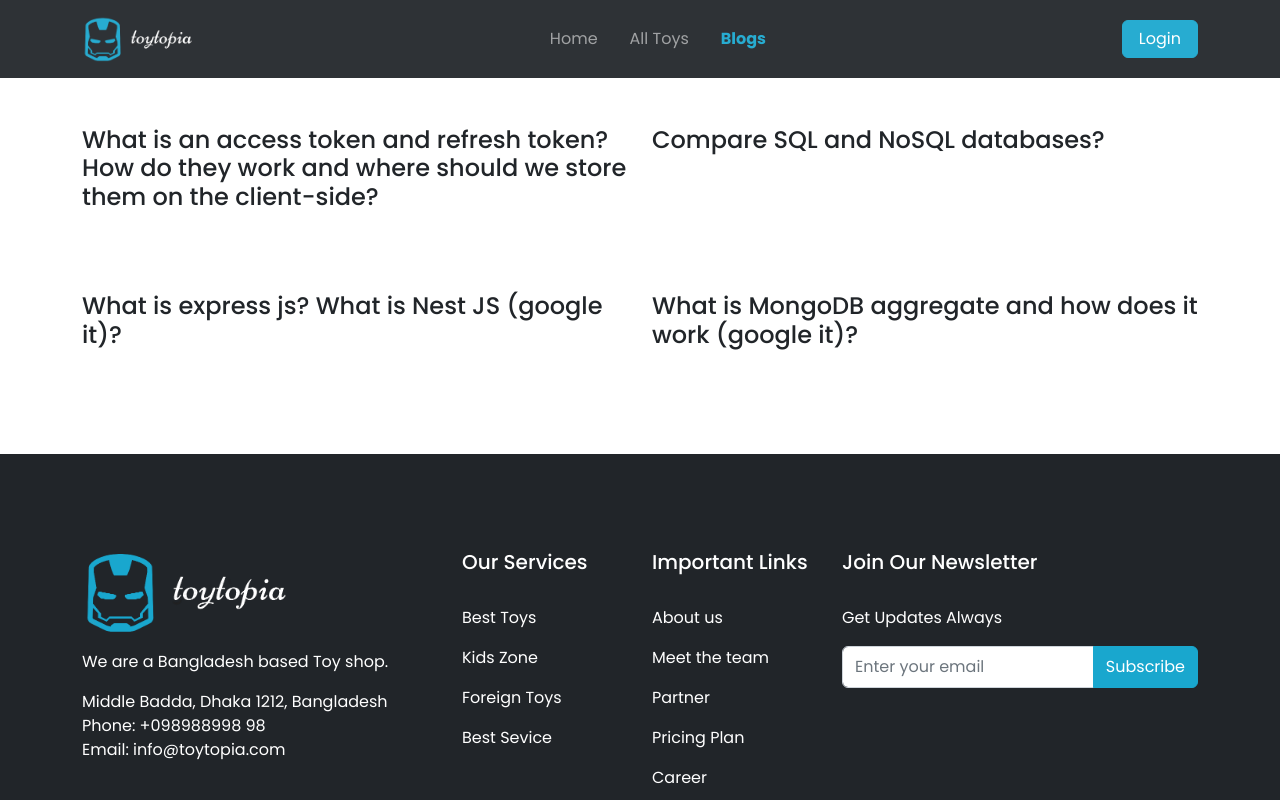
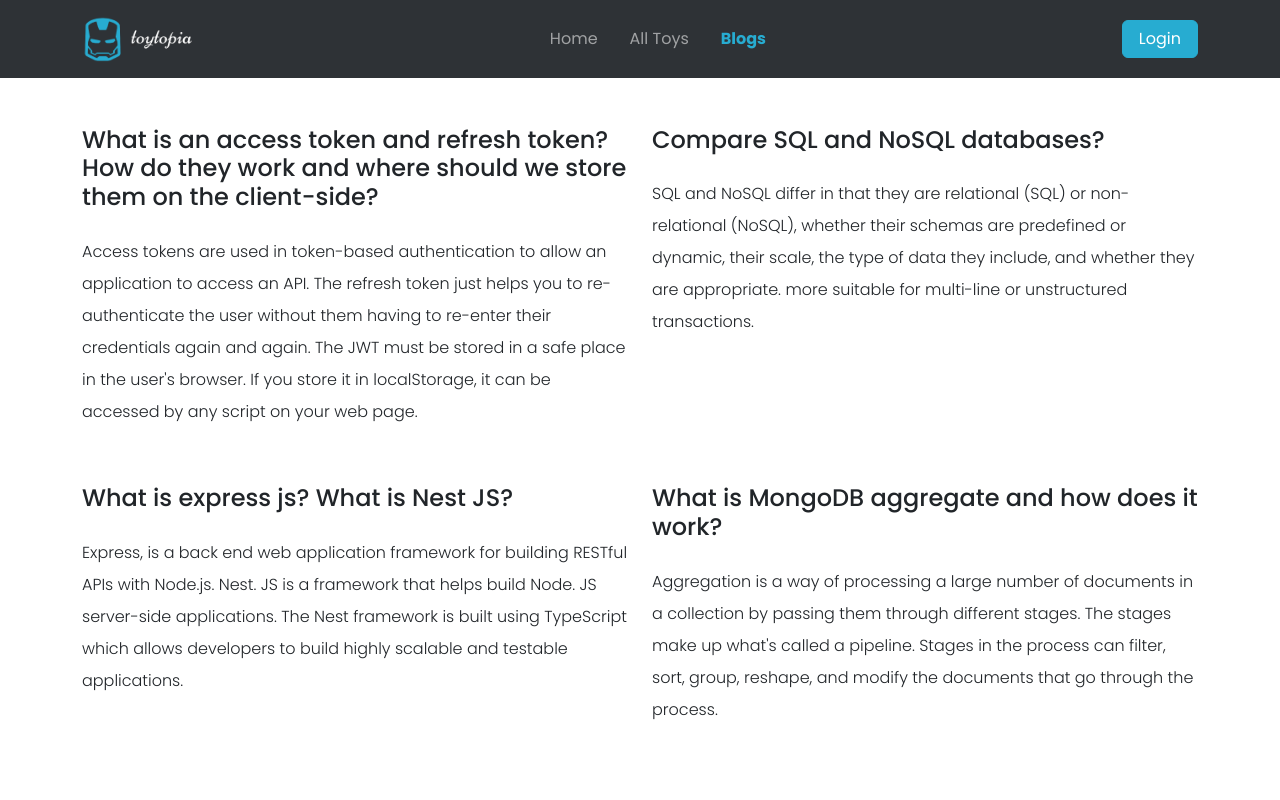
Before and after one commit to rakibulhasan-swe/toytopia-client, a React (Vite) app: page /blogs in a window 1280 px wide. Shown: the top 800 px of the page. Built offline with nearby package versions, Linux system fonts and the light colour scheme; no server answers.

Commit message:
blog page done

```diff
--- a/index.html
+++ b/index.html
@@ -2,7 +2,6 @@
 <html lang="en">
   <head>
     <meta charset="UTF-8" />
-    <link rel="icon" type="image/svg+xml" href="/vite.svg" />
     <meta name="viewport" content="width=device-width, initial-scale=1.0" />
     <title>Toytopia</title>
     <style>
--- a/src/pages/Blog/Blog.jsx
+++ b/src/pages/Blog/Blog.jsx
@@ -4,7 +4,7 @@ import Head from "../../Components/Head";
 const Blog = () => {
   return (
     <>
-    <Head title={"Blogs"} />
+      <Head title={"Blogs"} />
       <div className="container pt-5">
         <div className="row g-4">
           <div className="col-md-6">
@@ -14,7 +14,12 @@ const Blog = () => {
                 where should we store them on the client-side?
               </h4>
               <p className="fw-light lh-lg py-3">
-
+                Access tokens are used in token-based authentication to allow an
+                application to access an API. The refresh token just helps you
+                to re-authenticate the user without them having to re-enter
+                their credentials again and again. The JWT must be stored in a
+                safe place in the user's browser. If you store it in
+                localStorage, it can be accessed by any script on your web page.
               </p>
             </div>
           </div>
@@ -22,25 +27,35 @@ const Blog = () => {
             <div>
               <h4>Compare SQL and NoSQL databases?</h4>
               <p className="fw-light lh-lg py-3">
-
+                SQL and NoSQL differ in that they are relational (SQL) or
+                non-relational (NoSQL), whether their schemas are predefined or
+                dynamic, their scale, the type of data they include, and whether
+                they are appropriate. more suitable for multi-line or
+                unstructured transactions.
               </p>
             </div>
           </div>
           <div className="col-md-6">
             <div>
-              <h4>What is express js? What is Nest JS (google it)?</h4>
+              <h4>What is express js? What is Nest JS?</h4>
               <p className="fw-light lh-lg py-3">
-
+                Express, is a back end web application framework for building
+                RESTful APIs with Node.js. Nest. JS is a framework that helps
+                build Node. JS server-side applications. The Nest framework is
+                built using TypeScript which allows developers to build highly
+                scalable and testable applications.
               </p>
             </div>
           </div>
           <div className="col-md-6">
             <div>
-              <h4>
-              What is MongoDB aggregate and how does it work (google it)?
-              </h4>
+              <h4>What is MongoDB aggregate and how does it work?</h4>
               <p className="fw-light lh-lg py-3">
-
+                Aggregation is a way of processing a large number of documents
+                in a collection by passing them through different stages. The
+                stages make up what's called a pipeline. Stages in the process
+                can filter, sort, group, reshape, and modify the documents that
+                go through the process.
               </p>
             </div>
           </div>
```
